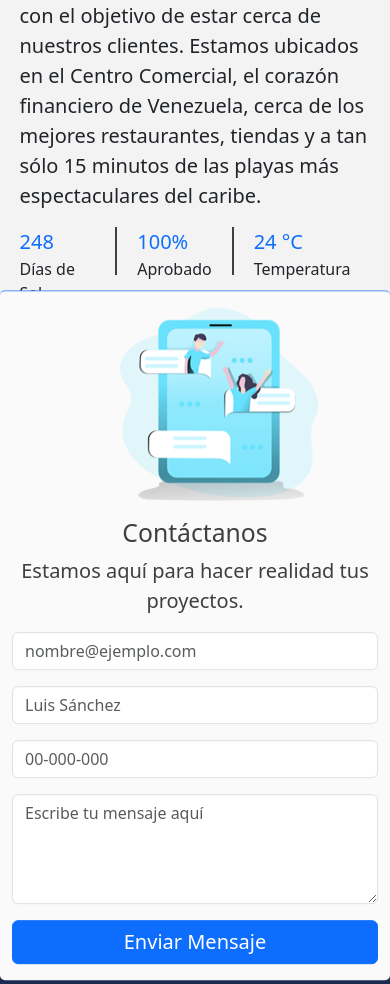
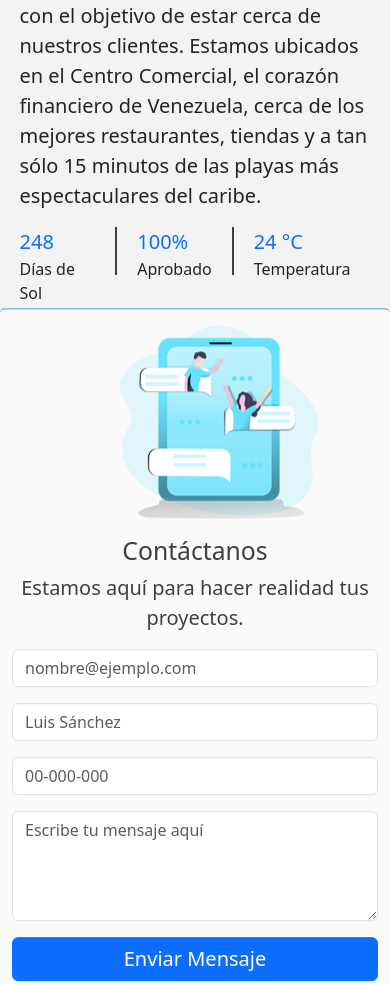
Before and after one commit to bucare/marketingweb, a plain HTML site: page index.html in a window 390 px wide. Shown: the part 3098-4082 px from the top of the page. Drawn offline with nearby package versions, Linux system fonts and the light colour scheme.

Commit message:
Update custom.css
espacio formulario

```diff
--- a/custom.css
+++ b/custom.css
@@ -189,7 +189,7 @@ footer {
 }
 
 #contenedor-formulario{
-    top: 300%;
+    top: 320%;
     left: 50%;
 }
 
```
